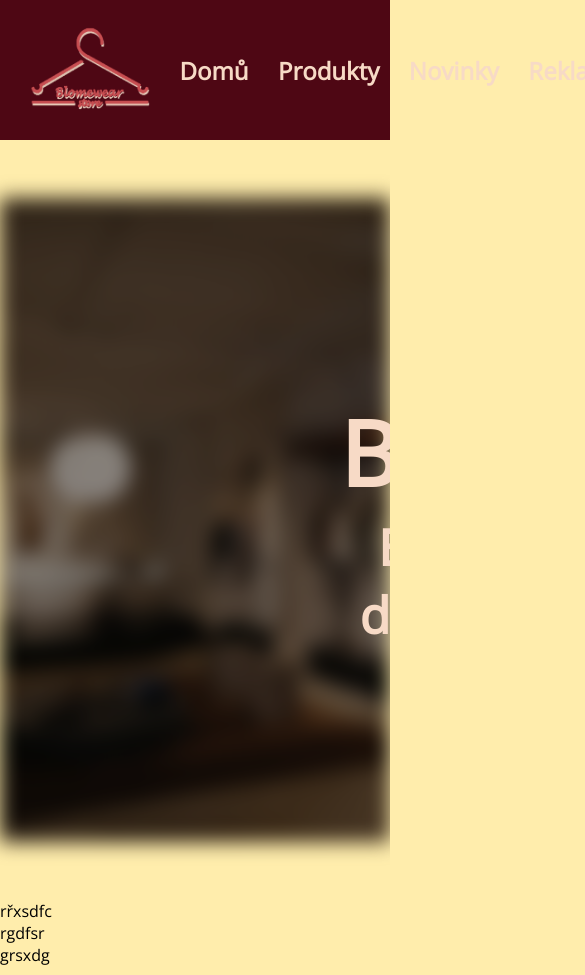
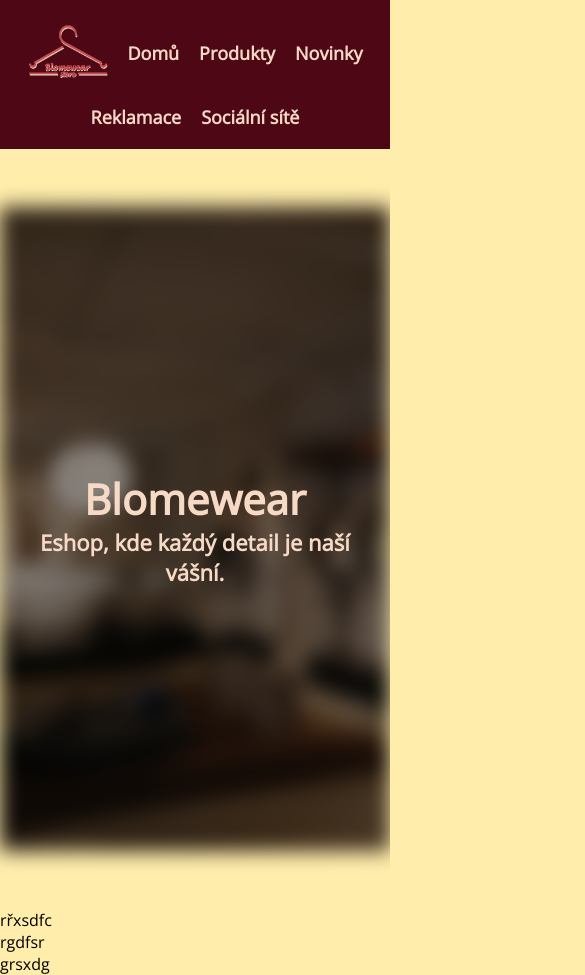
Before and after one commit to yanaaaomg/blomewear, a plain HTML site: page index.html in a window 390 px wide. Shown: the top 975 px of the page, 585 px wide, since content can reach past the window. Drawn offline with nearby package versions, Linux system fonts and the light colour scheme.

Commit message:
responsivita

```diff
--- a/style.css
+++ b/style.css
@@ -21,6 +21,7 @@ nav {
     font-size: 24px;
     font-weight: bold;
     gap: 8%;
+    flex-wrap: wrap;
 
 }
 a {
@@ -104,9 +105,30 @@ h2 {
     font-size: 50px;
 
 }
-#sectiondomu {
-    min-height: 100vh;
-    display: flex;
-    justify-content: center;
-    align-items: center;
+@media (max-width: 600px) {
+
+    .ul-navbar {
+        gap: 20px;
+        font-size: 18px;
+        justify-content: center;
+    }
+
+    .logo-navbar {
+        width: 80px;
+        height: 65px;
+        padding-left: 0;
+    }
+
+    .div-domu {
+        padding: 0 10px;
+        text-align: center;
+    }
+
+    h1 {
+        font-size: 42px;
+    }
+
+    h2 {
+        font-size: 22px;
+    }
 }
```
